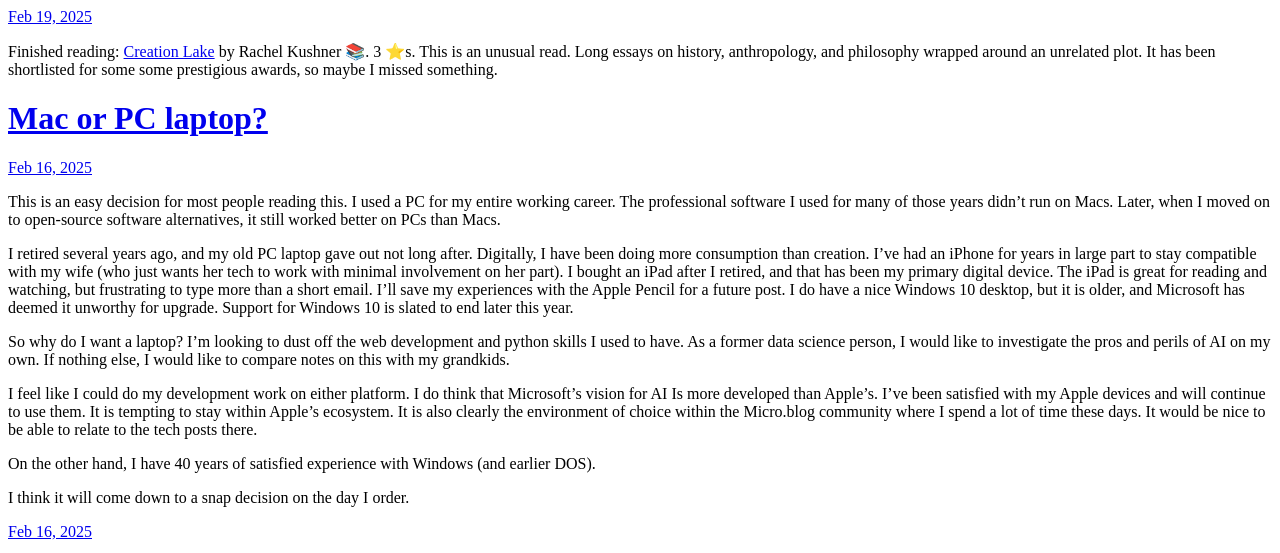
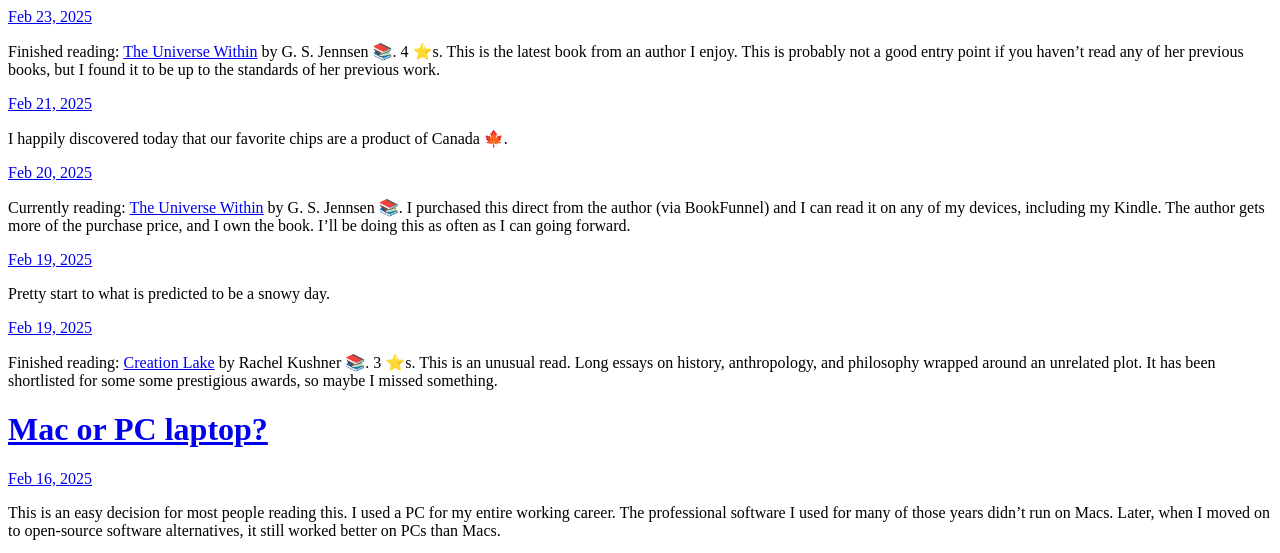
Before and after one commit to palousegeo/microblog, a plain HTML site: page index.html in a window 1280 px wide. Shown: the top 553 px of the page. Drawn offline with Linux system fonts and the light colour scheme.

Commit message:
Archiving from Micro.blog.

```diff
--- a/index.html
+++ b/index.html
@@ -21,6 +21,51 @@
 <div class="h-feed">
 
 
+
+	  <div class="h-entry">
+
+
+		<a href="https://palousegeo.com/2025/02/23/finished-reading-the-universe-within.html" class="u-url"><time class="dt-published" datetime="2025-02-23 08:43:05 -0800">Feb 23, 2025</time></a>
+
+		<div class="e-content">
+			 <p>Finished reading: <a href="https://micro.blog/books/9781957352275">The Universe Within</a> by G. S. Jennsen 📚. 4 ⭐️s. This is the latest book from an author I enjoy. This is probably not a good entry point if you haven’t read any of her previous books, but I found it to be up to the standards of her previous work.</p>
+
+		</div>
+	  </div>
+
+	  <div class="h-entry">
+
+
+		<a href="https://palousegeo.com/2025/02/21/i-happily-discovered-today-that.html" class="u-url"><time class="dt-published" datetime="2025-02-21 18:08:40 -0800">Feb 21, 2025</time></a>
+
+		<div class="e-content">
+			 <p>I happily discovered today that our favorite chips are a product of Canada 🍁.</p>
+
+		</div>
+	  </div>
+
+	  <div class="h-entry">
+
+
+		<a href="https://palousegeo.com/2025/02/20/currently-reading-the-universe-within.html" class="u-url"><time class="dt-published" datetime="2025-02-20 09:30:39 -0800">Feb 20, 2025</time></a>
+
+		<div class="e-content">
+			 <p>Currently reading: <a href="https://micro.blog/books/9781957352275">The Universe Within</a> by G. S. Jennsen 📚. I purchased this direct from the author (via BookFunnel) and I can read it on any of my devices, including my Kindle. The author gets more of the purchase price, and I own the book. I’ll be doing this as often as I can going forward.</p>
+
+		</div>
+	  </div>
+
+	  <div class="h-entry">
+
+
+		<a href="https://palousegeo.com/2025/02/19/pretty-start-to-what-is.html" class="u-url"><time class="dt-published" datetime="2025-02-19 07:48:53 -0800">Feb 19, 2025</time></a>
+
+		<div class="e-content">
+			 <p>Pretty start to what is predicted to be a snowy day.</p>
+<!-- raw HTML omitted -->
+
+		</div>
+	  </div>
 
 	  <div class="h-entry">
 
@@ -59,7 +104,7 @@
 
 		<div class="e-content">
 			 <p>The bird feeders are a popular place on this snowy day.</p>
-<p><img src="https://palousegeo.com/uploads/2025/2906cb5889.jpg" alt=""></p>
+<p><img src="https://cdn.uploads.micro.blog/69605/2025/2906cb5889.jpg" alt=""></p>
 
 		</div>
 	  </div>
```
